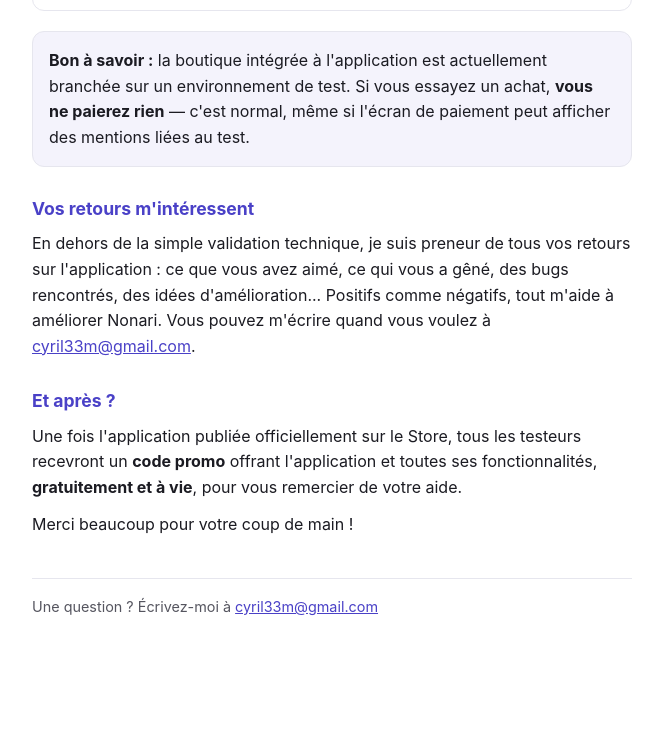
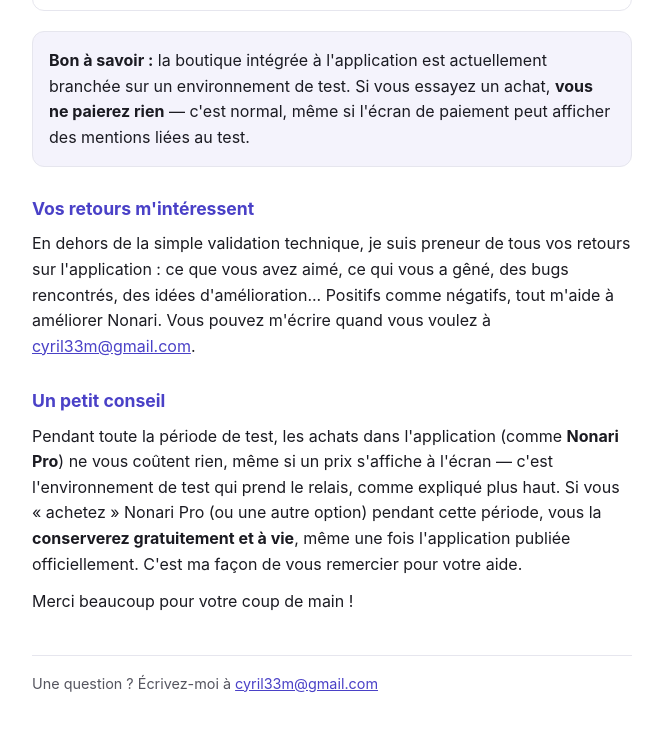
Before and after one commit to ShollenGIT/nonari-privacy, a plain HTML site: page testeurs.html in a window 1280 px wide. Shown: the part 1068-1799 px from the top of the page, without its empty margins (308-971 px from the left). Before the commit the page ends 1766 px from the top, so only its background shows below. Drawn offline with Linux system fonts and the light colour scheme.

Commit message:
Conseille d'acheter Nonari Pro pendant le test pour le garder gratuitement

```diff
--- a/testeurs.html
+++ b/testeurs.html
@@ -164,13 +164,16 @@
         <a href="mailto:cyril33m@gmail.com">cyril33m@gmail.com</a>.
       </p>
 
-      <h2>Et après ?</h2>
+      <h2>Un petit conseil</h2>
       <p>
-        Une fois l'application publiée officiellement sur le Store, tous les
-        testeurs recevront un <strong>code promo</strong> offrant
-        l'application et toutes ses fonctionnalités,
-        <strong>gratuitement et à vie</strong>, pour vous remercier de votre
-        aide.
+        Pendant toute la période de test, les achats dans l'application
+        (comme <strong>Nonari Pro</strong>) ne vous coûtent rien, même si un
+        prix s'affiche à l'écran — c'est l'environnement de test qui prend
+        le relais, comme expliqué plus haut. Si vous « achetez » Nonari Pro
+        (ou une autre option) pendant cette période, vous la
+        <strong>conserverez gratuitement et à vie</strong>, même une fois
+        l'application publiée officiellement. C'est ma façon de vous
+        remercier pour votre aide.
       </p>
 
       <p>Merci beaucoup pour votre coup de main !</p>
```
